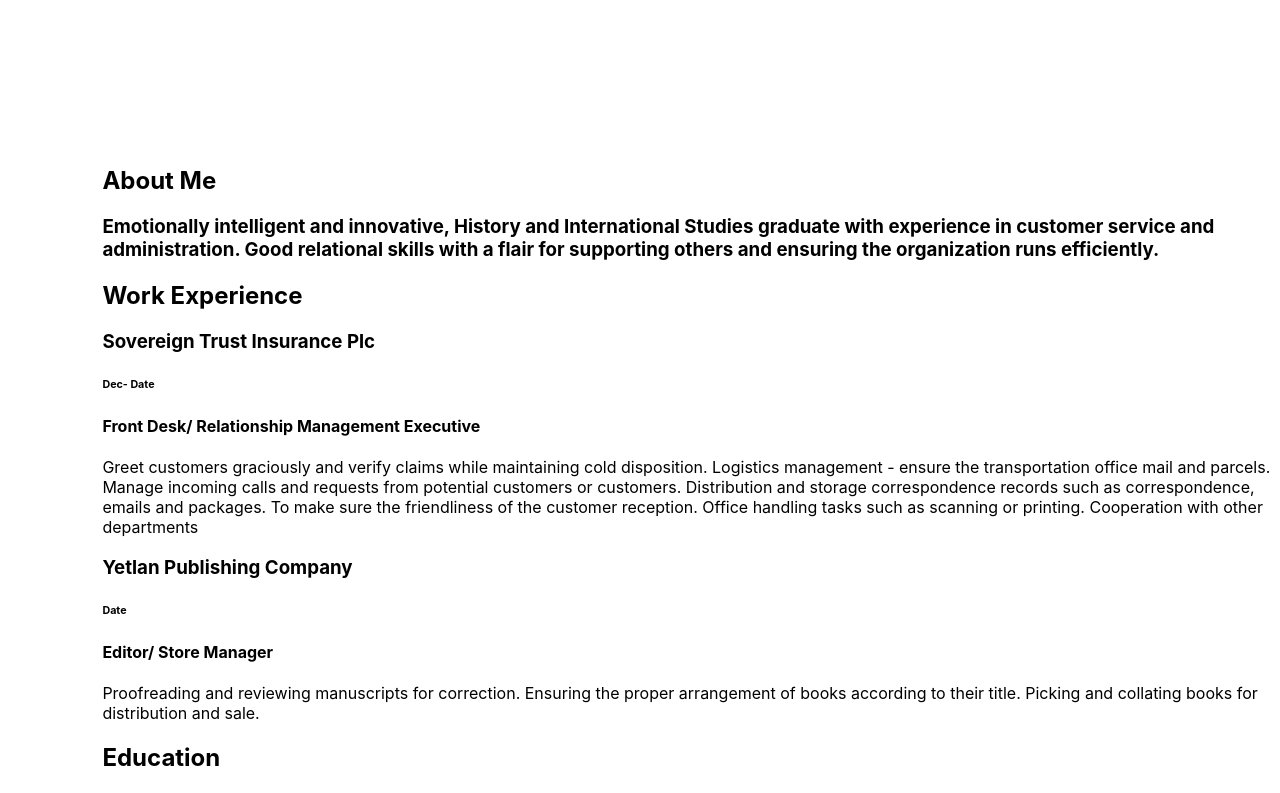
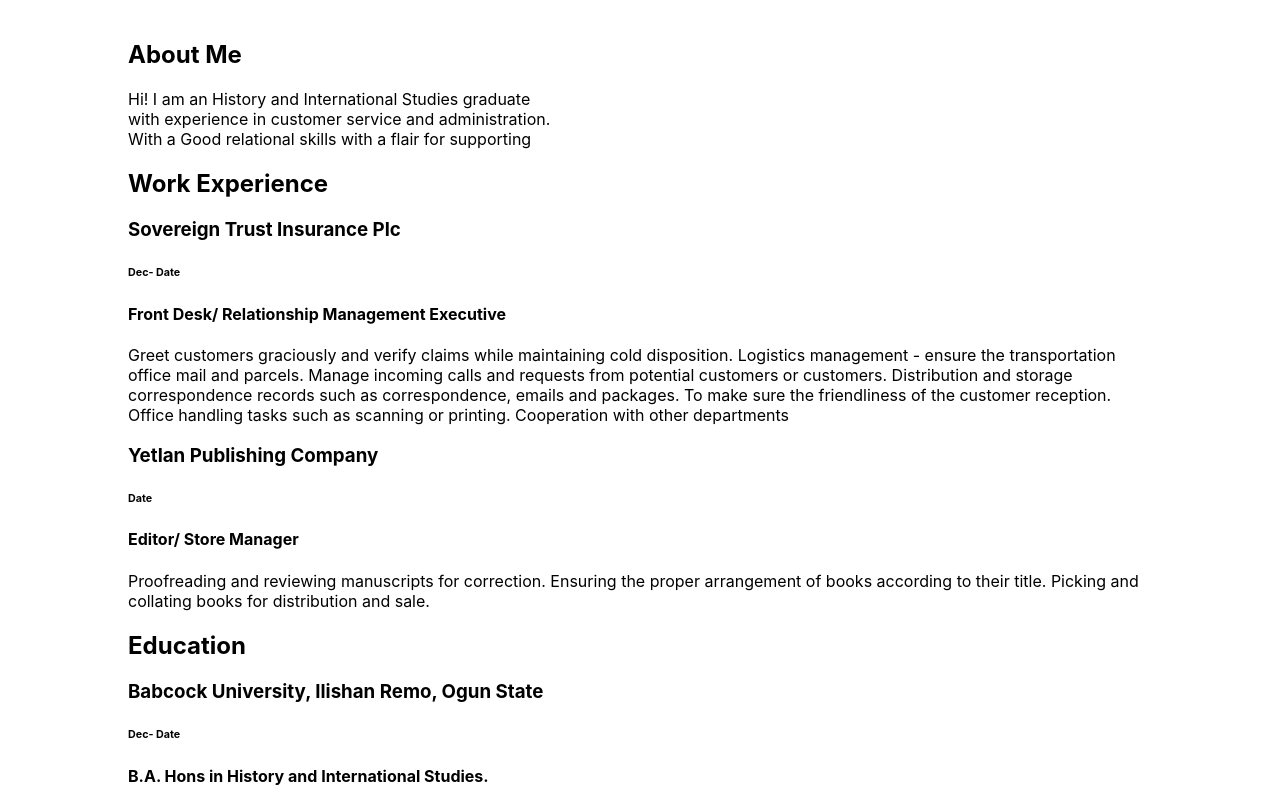
Before and after one commit to Proac-Tee/yetunde-portfolio-website, a React (Create React App) app: page / in a window 1280 px wide. Shown: the top 793 px of the page. Built offline with nearby package versions, Linux system fonts and the light colour scheme.

Commit message:
feat: About summary  updated

```diff
--- a/package.json
+++ b/package.json
@@ -6,6 +6,7 @@
     "@testing-library/jest-dom": "^5.16.5",
     "@testing-library/react": "^13.4.0",
     "@testing-library/user-event": "^13.5.0",
+    "nodemon": "^2.0.20",
     "react": "^18.2.0",
     "react-dom": "^18.2.0",
     "react-scripts": "5.0.1",
--- a/src/components/UI/Card.module.css
+++ b/src/components/UI/Card.module.css
@@ -1,4 +1,6 @@
 .card {
-  margin-left: 8%;
-  margin-top: 13%;
+  width: 80%;
+  margin-left: auto;
+  margin-right: auto;
+  padding: 20px;
 }
--- a/src/components/profiles/About.js
+++ b/src/components/profiles/About.js
@@ -7,12 +7,11 @@
     <Fragment>
       <h2>About Me</h2>
       <div>
-        <h3>
-          Emotionally intelligent and innovative, History and International
-          Studies graduate with experience in customer service and
-          administration. Good relational skills with a flair for supporting
-          others and ensuring the organization runs efficiently.
-        </h3>
+        <p>
+          Hi! I am an History and International
+          Studies graduate <br/> with experience in customer service and
+          administration.<br/>With a Good relational skills with a flair for supporting
+        </p>
       </div>
     </Fragment>
   );
```
Also changed, not shown: 1 other file (tests, documents, lock files or other folders).
